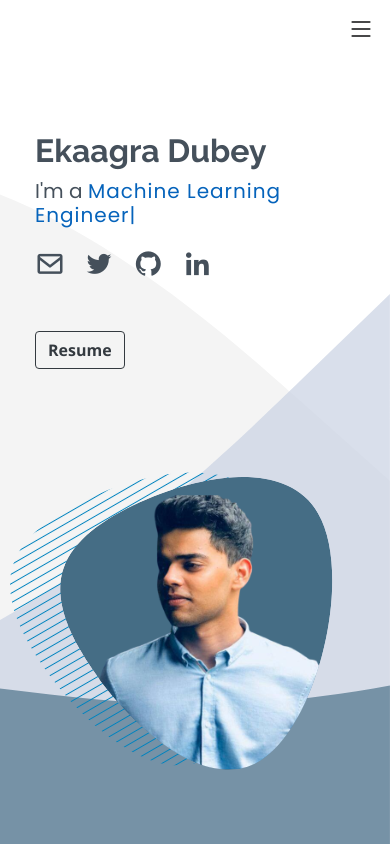
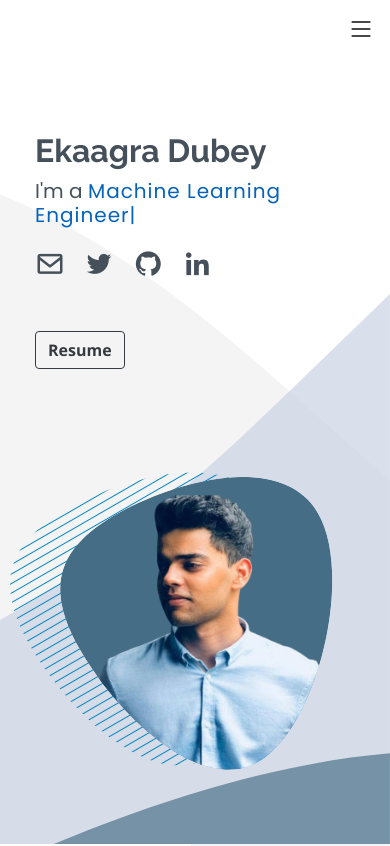
Before and after one commit to Ekaagra08/Ekaagra08.github.io, a plain HTML site: page index.html in a window 390 px wide. Shown: the top 846 px of the page. Drawn offline with nearby package versions, Linux system fonts and the light colour scheme; no server answers.

Commit message:
css bg update

```diff
--- a/assets/css/style.css
+++ b/assets/css/style.css
@@ -1,9 +1,23 @@
 body {
   font-family: "Open Sans", sans-serif;
   color: #272829;
-  background: url("/assets/img/layered-waves-haikei (4).svg") top right no-repeat;
+  background: url("/assets/img/layered-waves-haikei (11).svg") top right no-repeat;
   background-size: cover;
   background-repeat: repeat-y;
+}
+@media(max-width: 768px) {
+  body {
+    background: url("/assets/img/layered-waves-haikei (11)tablet.svg") top right no-repeat;
+    background-size: cover;
+    background-repeat: repeat-y;
+  }
+}
+@media(max-width: 425px) {
+  body {
+    background: url("/assets/img/layered-waves-haikei (11)mobile.svg") top right no-repeat;
+    background-size: cover;
+    background-repeat: repeat-y;
+  }
 }
 
 a {
@@ -300,7 +314,11 @@ h1, h2, h3, h4, h5, h6 {
   .img-box{
     padding:0px;
   }
-
+  #hero{
+    background: url("/assets/img/layered-waves-haikei (4)mobile.svg") top right no-repeat;
+    background-size: cover;
+    background-color: #ffffff;
+  }
 }
 @media (max-width: 425px) {
   #hero{
```
Also changed, not shown: assets/img/layered-waves-haikei (11).svg (added), assets/img/layered-waves-haikei (11)mobile.svg (added), assets/img/layered-waves-haikei (11)tablet.svg (added), assets/img/layered-waves-haikei (4)mobile.svg (added).
